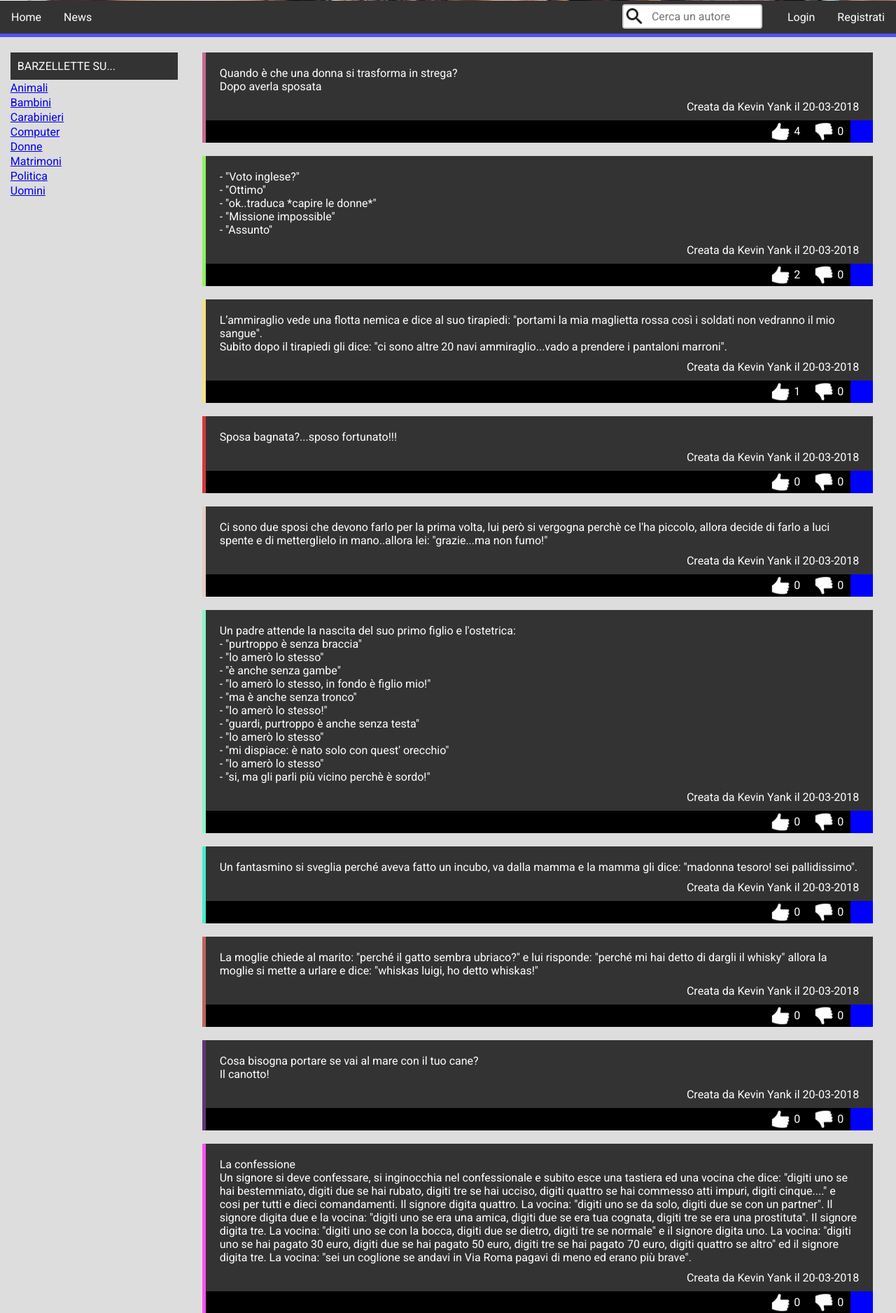
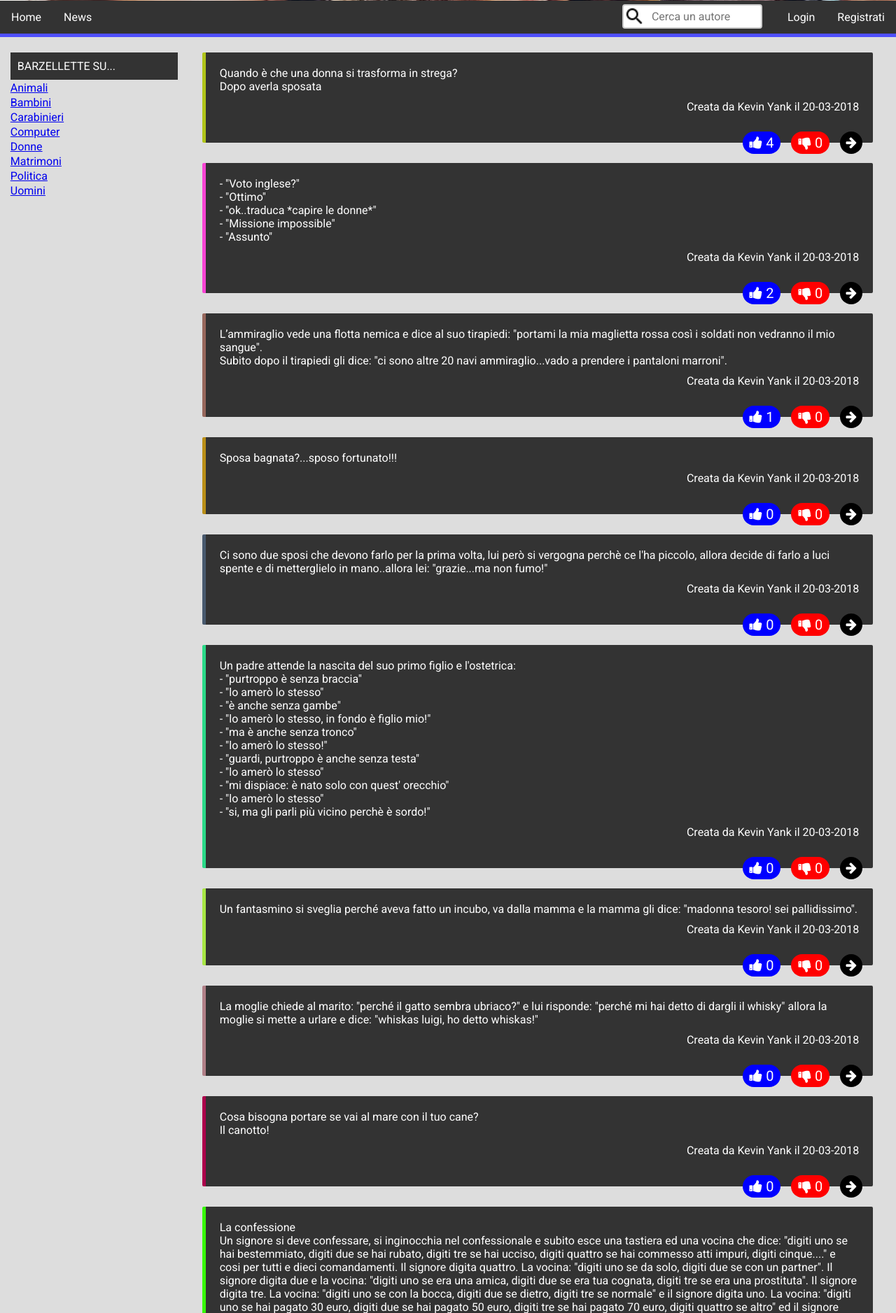
Before and after one commit to iregon/20180320_jokes, a PHP site: page / in a window 1280 px wide. Shown: the part 393-2270 px from the top of the page at 70% size. Run offline with PHP 8.4, Linux system fonts and the light colour scheme; data comes from the database, SQL or seed files in the repository; some libraries are stand-ins or nearby versions.

Commit message:
float button

```diff
--- a/getAuthors.php
+++ b/getAuthors.php
@@ -8,7 +8,8 @@
 
   $sql = "SELECT name
           FROM author
-          WHERE name LIKE '%".$sugg."%'";
+          WHERE name LIKE '%".$sugg."%'
+          ORDER BY name";
 
   $result = $conn->query($sql);
 
--- a/index.php
+++ b/index.php
@@ -53,9 +53,43 @@
     <meta name="viewport" content="width=device-width, initial-scale=1">
     <link rel="stylesheet" type="text/css" media="screen" href="styles/main.css"/>
     <link rel="stylesheet" type="text/css" media="screen" href="styles/joketable.css"/>
+    <!-- Material icons -->
     <link href="https://fonts.googleapis.com/icon?family=Material+Icons" rel="stylesheet">
-    <script src="//code.jquery.com/jquery-1.12.4.js"></script>
-    <script src="//code.jquery.com/ui/1.12.1/jquery-ui.js"></script>
+    <!-- Fontawesome -->
+    <link rel="stylesheet" href="https://maxcdn.bootstrapcdn.com/font-awesome/4.5.0/css/font-awesome.min.css">
+    <script type="text/javascript">
+      function loadAuthors() {
+        var dataList = document.getElementById('json-datalist');
+
+        // Clean datalist options
+        dataList.innerHTML = "";
+
+        var sugg = document.getElementById("author").value;
+        var xhttp = new XMLHttpRequest();
+        xhttp.onreadystatechange = function() {
+          if (this.readyState == 4 && this.status == 200) {
+            console.log(this.responseText);
+            var jsonOptions = JSON.parse(this.responseText);
+
+            jsonOptions.forEach(function(item) {
+              // Create a new <option> element.
+              var option = document.createElement('option');
+              // Set the value using the item in the JSON array.
+              option.value = item;
+              // Add the <option> element to the <datalist>.
+              dataList.appendChild(option);
+            });
+            // $( "#autocomplete" ).autocomplete({
+            //   source: [ "c++", "java", "php", "coldfusion", "javascript", "asp", "ruby" ]
+            // });
+          }
+        };
+
+        // console.log("getAuthors.php?sugg=" + sugg);
+        xhttp.open("GET", "getAuthors.php?sugg=" + sugg, true);
+        xhttp.send();
+      }
+    </script>
 </head>
 <body onload="loadAuthors()">
     <div class="header">
@@ -71,10 +105,10 @@
                 <li class="searchbar">
                     <form action="">
                         <input type="text" placeholder="Cerca un autore"
-                        id="autocomplete" list="json-datalist">
+                          id="author" list="json-datalist">
+                        <datalist id="json-datalist"></datalist>
                     </form>
                 </li>
-                <datalist id="json-datalist"></datalist>
             </ul>
         </div>
     </div>
@@ -116,7 +150,7 @@
 
                     echo "<tr>
                         <td style='border-left:5px solid rgb(".
-                        rand(50,255).",".rand(50,255).",".rand(50,255).
+                        rand(0,255).",".rand(0,255).",".rand(0,255).
                         ")'>
                         <p class='text'>".
                         str_replace("\n", "<br>", $row['joketext']).
@@ -125,22 +159,32 @@
                         $row['name']." il ". $newDate.
                         "</p><br>
                         <div class='jokeinfo'>
-                        <div class='info'>
+                        <div class='info float'>
                           <a href='detail.php?id=".
                           $row['id'].
-                        "'><i class='material-icons'>&#xE5C8;</i></a>
+                          "'>
+                            <i class='fa fa-arrow-right'></i>
+                          </a>
                         </div>
+
+                        <form action='".$_SERVER["PHP_SELF"]."' method='POST'>
+                            <button type='submit' name='action' value='".$row['id']."-unlike' class='floatWithText unlike'>
+                              <i class='fa fa-thumbs-down my-float unlike'>
                               <span class='unlike'>".
                               $row['unlikeCounter'].
                               "</span>
+                              </i>
+                            </button>
+                        </form>
+
                         <form action='".$_SERVER["PHP_SELF"]."' method='POST'>
-                            <button type='submit' name='action' value='".$row['id']."-unlike'><img src='img/unlike.png' class='unlike'></button>
-                        </form>
+                            <button type='submit' name='action' value='".$row['id']."-like' class='floatWithText like'>
+                              <i class='fa fa-thumbs-up my-float like'>
                               <span class='like'>".
                               $row['likeCounter'].
                               "</span>
-                        <form action='".$_SERVER["PHP_SELF"]."' method='POST'>
-                            <button type='submit' name='action' value='".$row['id']."-like'><img src='img/like.png' class='like'></button>
+                              </i>
+                            </button>
                         </form>
                         </div></td></tr><tr><td class='spacer'></td></tr>";
                 }
--- a/styles/joketable.css
+++ b/styles/joketable.css
@@ -5,7 +5,7 @@ table.jokestable {
 }
 
 table.jokestable tr td.spacer {
-  height: 15px;
+  height: 25px;
   background-color: transparent;
 }
 
@@ -14,6 +14,7 @@ table.jokestable tr td {
     /* border: 1px solid #000; */
     background-color: #333;
     color: #fff;
+    border-radius: 2px;
 }
 
 table.jokestable tr td p.author {
@@ -27,65 +28,122 @@ table.jokestable tr td p.text {
 
 table.jokestable tr td div.jokeinfo {
   width: 100%;
-  background-color: #000;
+  /* background-color: #000; */
   text-align: right;
-  overflow: hidden;
+  /* overflow: hidden; */
   /* float: left; */
+  height: 0;
+  margin-top: 20px;
 }
 
-table.jokestable tr td div.jokeinfo img.like,
-table.jokestable tr td div.jokeinfo img.unlike,
 table.jokestable tr td div.jokeinfo span.like,
 table.jokestable tr td div.jokeinfo span.unlike,
 table.jokestable tr td div.jokeinfo button {
   float: right;
 }
 
-table.jokestable tr td div.jokeinfo img.like,
+/* table.jokestable tr td div.jokeinfo img.like,
 table.jokestable tr td div.jokeinfo img.unlike,
 table.jokestable tr td div.jokeinfo a.like,
 table.jokestable tr td div.jokeinfo a.unlike {
-  -webkit-filter: invert(100%);
   height: 28px;
-}
+} */
 
 table.jokestable tr td div.jokeinfo span.like,
 table.jokestable tr td div.jokeinfo span.unlike {
   height: 32px;
   /* vertical-align: middle; */
   line-height: 32px;
+  padding: 0 0 0 5px;
 }
 
-table.jokestable tr td div.jokeinfo img.unlike,
-table.jokestable tr td div.jokeinfo a.unlike,
-table.jokestable tr td div.jokeinfo button img.unlike {
-  margin: 2px 5px 0 20px;
+/* Impostazioni generali bottoni like e unlike */
+table.jokestable tr td div.jokeinfo button i.like,
+table.jokestable tr td div.jokeinfo button i.unlike {
+  color: #fff;
+  height: 32px;
+  line-height: 32px;
+  font-size: 20px;
 }
 
-table.jokestable tr td div.jokeinfo span.unlike {
-  margin-right: 10px;
+table.jokestable tr td div.jokeinfo button i.like {
+  /* margin: 0 5px 0 0; */
+
 }
 
-table.jokestable tr td div.jokeinfo img.like,
+table.jokestable tr td div.jokeinfo button i.unlike {
+  /* margin: 0 5px 0 20px; */
+
+}
+
+table.jokestable tr td div.jokeinfo button.like {
+  background-color: #00f;
+  padding: 0 10px 0 10px;
+}
+
+table.jokestable tr td div.jokeinfo button.unlike {
+  background-color: #f00;
+  padding: 0 10px 0 10px;
+  margin-left: 15px;
+}
+
+/* table.jokestable tr td div.jokeinfo span.unlike {
+  margin-right: 10px;
+} */
+
+/* table.jokestable tr td div.jokeinfo img.like,
 table.jokestable tr td div.jokeinfo a.like {
   margin: 2px 5px 0 0;
-}
+} */
 
 table.jokestable tr td div.info {
-  width: 32px;
+  /* width: 32px;
   height: 32px;
   background-color: blue;
   float: right;
-  text-align: center;
+  text-align: center; */
+  float: right;
+  background-color: #000;
+  margin: 0 15px 0 15px;
 }
 
-table.jokestable tr td div.info i {
+table.jokestable tr td div.info a i {
+  color: #fff;
+  line-height: 32px;
+  font-size: 18px;
+}
+
+/* table.jokestable tr td div.info i {
   line-height: 32px;
   color: #fff;
   width: 32px;
-}
+} */
 
 table.jokestable tr td div.jokeinfo button {
   background-color: #000;
   border-width: 0;
 }
+
+.float{
+	position:relative;
+	width:32px;
+	height:32px;
+	bottom:-16px;
+	/* right:40px; */
+	color:#FFF;
+	border-radius:16px;
+	text-align:center;
+	/* box-shadow: 2px 2px 3px #999; */
+}
+
+.floatWithText{
+	position:relative;
+	/* width:32px; */
+	height:32px;
+	bottom:-16px;
+	/* right:40px; */
+	color:#FFF;
+	border-radius:16px;
+	text-align:center;
+	/* box-shadow: 2px 2px 3px #999; */
+}
--- a/styles/main.css
+++ b/styles/main.css
@@ -86,6 +86,7 @@ li.searchbar input[type=text]:focus {
     width: 300px;
 }
 
+/* Nasconde la freccia del datalist */
 li.searchbar input[type=text]::-webkit-calendar-picker-indicator {
     display: none;
 }
```
Lines whose indentation alone changed are shown as unchanged.
